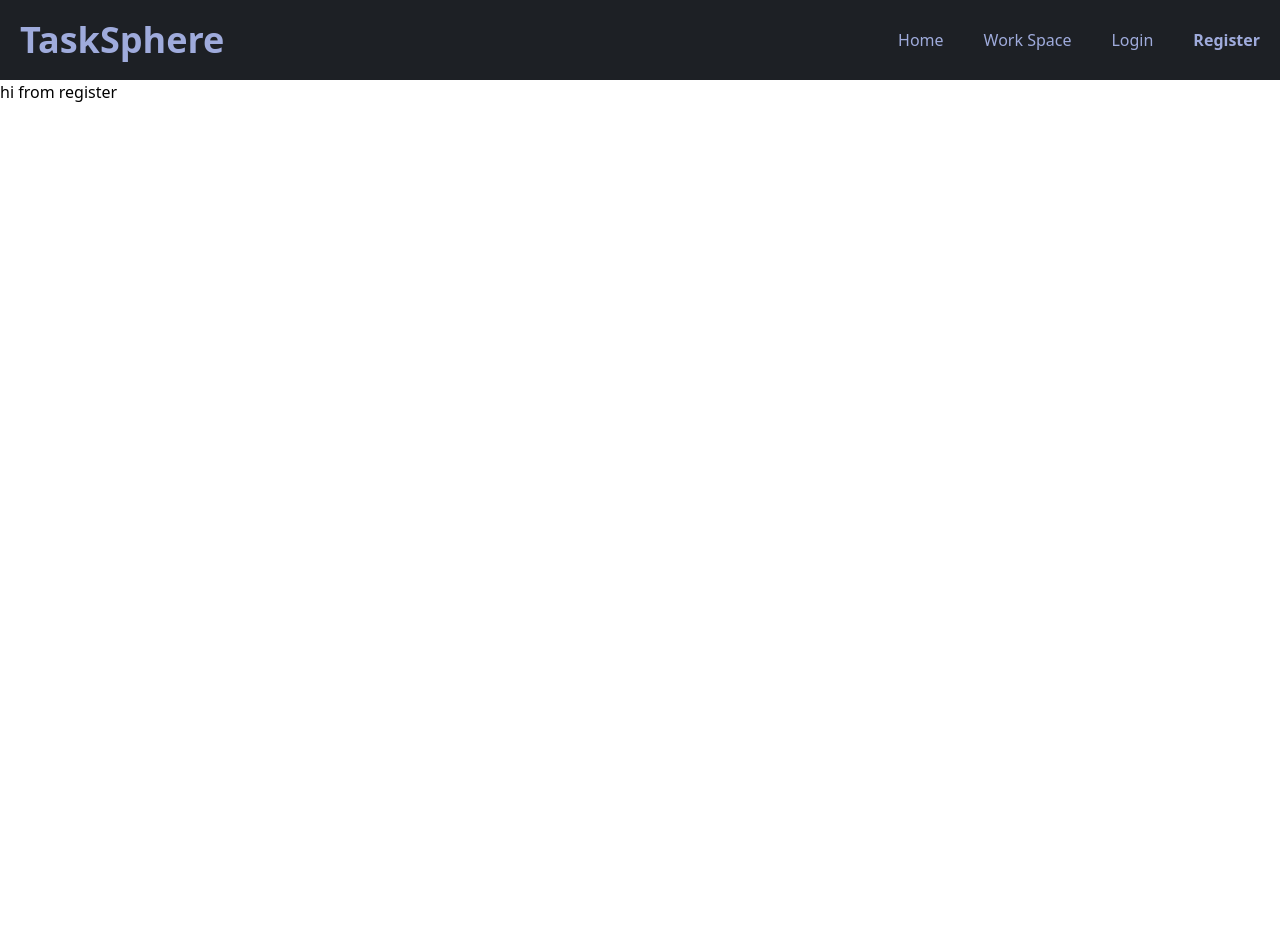
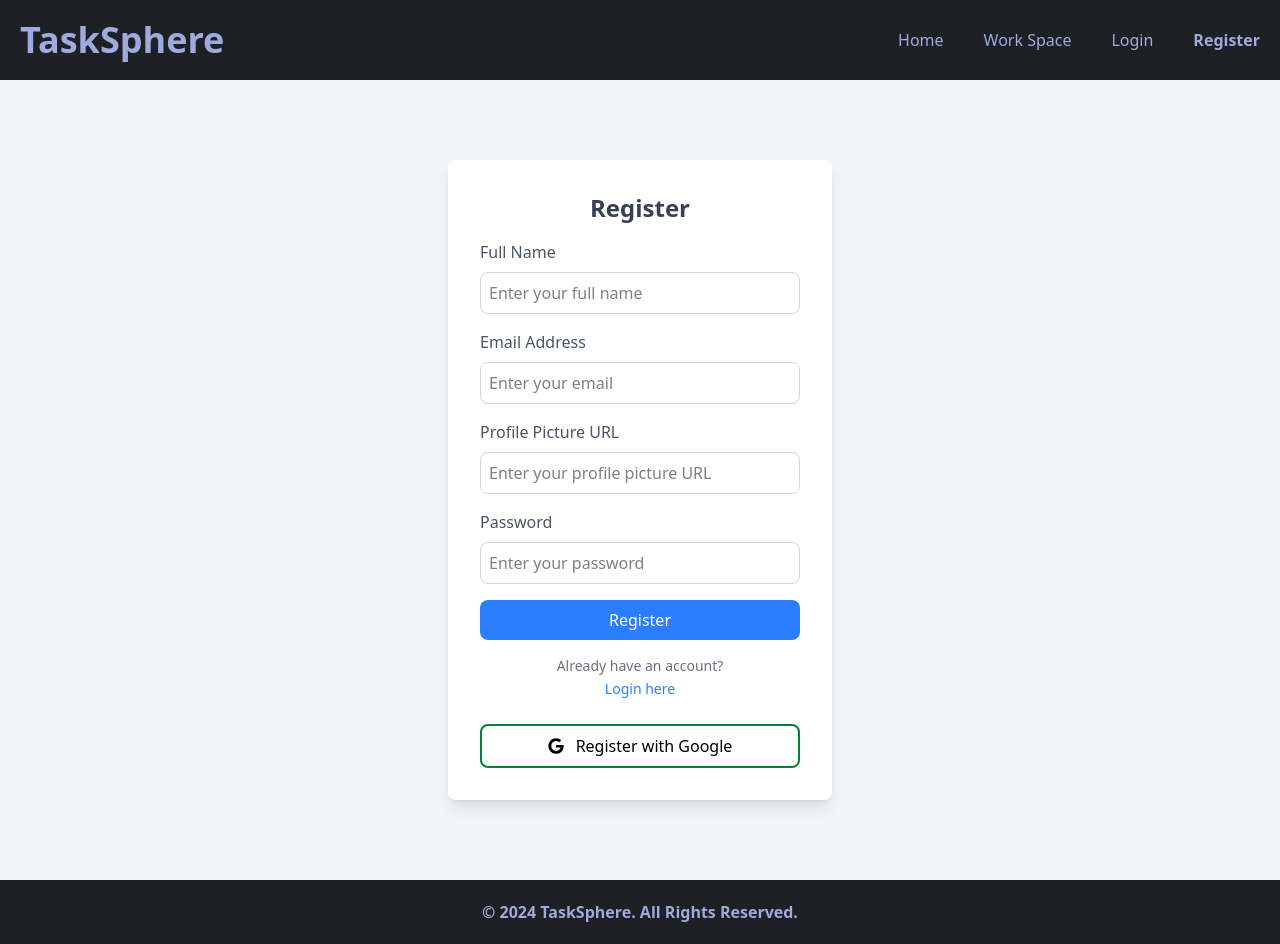
Before and after one commit to uthso297/Simple-Task-Management-Application-client, a React (Vite) app: page /register in a window 1280 px wide. Before the commit the page ends 800 px from the top, so only its background shows below. Built offline with nearby package versions, Linux system fonts and the light colour scheme.

Commit message:
designed login and register page

```diff
--- a/src/Layout/Main.jsx
+++ b/src/Layout/Main.jsx
@@ -1,11 +1,15 @@
 import { Outlet } from "react-router-dom";
 import Navbar from "../Pages/Shared/Navbar";
+import Footer from "../Pages/Shared/Footer";
 
 const Main = () => {
     return (
-        <div>
+        <div className="min-h-screen flex flex-col">
             <Navbar></Navbar>
-            <Outlet></Outlet>
+            <div className="grow">
+                <Outlet></Outlet>
+            </div>
+            <Footer></Footer>
         </div>
     );
 };
--- a/src/Pages/Login/Login.jsx
+++ b/src/Pages/Login/Login.jsx
@@ -1,10 +1,92 @@
+import { useState } from "react";
+import { FaGoogle } from "react-icons/fa";
 
-const Login = () => {
+
+function Login() {
+    const [email, setEmail] = useState("");
+    const [password, setPassword] = useState("");
+    const [errorMessage, setErrorMessage] = useState("");
+
+    const handleSubmit = (e) => {
+        e.preventDefault();
+        if (email === "" || password === "") {
+            setErrorMessage("Please fill out both fields.");
+        } else {
+
+            console.log("Logging in with:", { email, password });
+            setErrorMessage("");
+        }
+    };
+
     return (
-        <div>
-            hi from login
+        <div className="flex items-center justify-center min-h-screen bg-gray-100">
+            <div className="bg-white p-8 rounded-lg shadow-lg w-96">
+                <h2 className="text-2xl font-semibold text-center text-gray-700 mb-4">
+                    Login
+                </h2>
+                <form onSubmit={handleSubmit}>
+                    <div className="mb-4">
+                        <label className="block text-gray-600" htmlFor="email">
+                            Email Address
+                        </label>
+                        <input
+                            type="email"
+                            id="email"
+                            value={email}
+                            onChange={(e) => setEmail(e.target.value)}
+                            className="w-full p-2 mt-2 border border-gray-300 rounded-lg focus:outline-none focus:ring-2 focus:ring-blue-500"
+                            placeholder="Enter your email"
+                        />
+                    </div>
+                    <div className="mb-4">
+                        <label className="block text-gray-600" htmlFor="password">
+                            Password
+                        </label>
+                        <input
+                            type="password"
+                            id="password"
+                            value={password}
+                            onChange={(e) => setPassword(e.target.value)}
+                            className="w-full p-2 mt-2 border border-gray-300 rounded-lg focus:outline-none focus:ring-2 focus:ring-blue-500"
+                            placeholder="Enter your password"
+                        />
+                    </div>
+
+                    {errorMessage && (
+                        <p className="text-red-500 text-sm text-center mb-4">{errorMessage}</p>
+                    )}
+
+                    <button
+                        type="submit"
+                        className="w-full bg-blue-500 text-white py-2 rounded-lg hover:bg-blue-600 focus:outline-none focus:ring-2 focus:ring-blue-500"
+                    >
+                        Login
+                    </button>
+                </form>
+
+                <div className="mt-4 text-center">
+                    <a href="/forgot-password" className="text-blue-500 text-sm">
+                        Forgot password?
+                    </a>
+                </div>
+
+                {/* Google Login Button */}
+                <div className="mt-6 text-center flex items-center justify-center gap-3 border-2 border-green-700 rounded-lg px-4 py-2 cursor-pointer">
+                    <div>
+                        <FaGoogle></FaGoogle>
+                    </div>
+                    <p>Login with google</p>
+                </div>
+
+                <div className="mt-4 text-center">
+                    <p className="text-sm text-gray-500">Don&apos;t have an account?</p>
+                    <a href="/register" className="text-blue-500 text-sm">
+                        Register here
+                    </a>
+                </div>
+            </div>
         </div>
     );
-};
+}
 
 export default Login;
--- a/src/Pages/Register/Register.jsx
+++ b/src/Pages/Register/Register.jsx
@@ -1,10 +1,112 @@
+import { useState } from "react";
+import { FaGoogle } from "react-icons/fa";
 
-const Register = () => {
+function Register() {
+    const [name, setName] = useState("");
+    const [email, setEmail] = useState("");
+    const [photoLink, setPhotoLink] = useState("");
+    const [password, setPassword] = useState("");
+    const [errorMessage, setErrorMessage] = useState("");
+
+    const handleSubmit = (e) => {
+        e.preventDefault();
+        if (name === "" || email === "" || photoLink === "" || password === "") {
+            setErrorMessage("Please fill out all fields.");
+        } else {
+            console.log("Registering with:", { name, email, photoLink, password });
+            setErrorMessage("");
+        }
+    };
+
     return (
-        <div>
-            hi from register
+        <div className="flex items-center justify-center min-h-screen bg-gray-100">
+            <div className="bg-white p-8 rounded-lg shadow-lg w-96">
+                <h2 className="text-2xl font-semibold text-center text-gray-700 mb-4">
+                    Register
+                </h2>
+                <form onSubmit={handleSubmit}>
+                    <div className="mb-4">
+                        <label className="block text-gray-600" htmlFor="name">
+                            Full Name
+                        </label>
+                        <input
+                            type="text"
+                            id="name"
+                            value={name}
+                            onChange={(e) => setName(e.target.value)}
+                            className="w-full p-2 mt-2 border border-gray-300 rounded-lg focus:outline-none focus:ring-2 focus:ring-blue-500"
+                            placeholder="Enter your full name"
+                        />
+                    </div>
+                    <div className="mb-4">
+                        <label className="block text-gray-600" htmlFor="email">
+                            Email Address
+                        </label>
+                        <input
+                            type="email"
+                            id="email"
+                            value={email}
+                            onChange={(e) => setEmail(e.target.value)}
+                            className="w-full p-2 mt-2 border border-gray-300 rounded-lg focus:outline-none focus:ring-2 focus:ring-blue-500"
+                            placeholder="Enter your email"
+                        />
+                    </div>
+                    <div className="mb-4">
+                        <label className="block text-gray-600" htmlFor="photoLink">
+                            Profile Picture URL
+                        </label>
+                        <input
+                            type="text"
+                            id="photoLink"
+                            value={photoLink}
+                            onChange={(e) => setPhotoLink(e.target.value)}
+                            className="w-full p-2 mt-2 border border-gray-300 rounded-lg focus:outline-none focus:ring-2 focus:ring-blue-500"
+                            placeholder="Enter your profile picture URL"
+                        />
+                    </div>
+                    <div className="mb-4">
+                        <label className="block text-gray-600" htmlFor="password">
+                            Password
+                        </label>
+                        <input
+                            type="password"
+                            id="password"
+                            value={password}
+                            onChange={(e) => setPassword(e.target.value)}
+                            className="w-full p-2 mt-2 border border-gray-300 rounded-lg focus:outline-none focus:ring-2 focus:ring-blue-500"
+                            placeholder="Enter your password"
+                        />
+                    </div>
+
+                    {errorMessage && (
+                        <p className="text-red-500 text-sm text-center mb-4">{errorMessage}</p>
+                    )}
+
+                    <button
+                        type="submit"
+                        className="w-full bg-blue-500 text-white py-2 rounded-lg hover:bg-blue-600 focus:outline-none focus:ring-2 focus:ring-blue-500"
+                    >
+                        Register
+                    </button>
+                </form>
+
+                <div className="mt-4 text-center">
+                    <p className="text-sm text-gray-500">Already have an account?</p>
+                    <a href="/login" className="text-blue-500 text-sm">
+                        Login here
+                    </a>
+                </div>
+
+                {/* Google Login Button */}
+                <div className="mt-6 text-center flex items-center justify-center gap-3 border-2 border-green-700 rounded-lg px-4 py-2 cursor-pointer">
+                    <div>
+                        <FaGoogle />
+                    </div>
+                    <p>Register with Google</p>
+                </div>
+            </div>
         </div>
     );
-};
+}
 
 export default Register;
--- /dev/null
+++ b/src/Pages/Shared/Footer.jsx
@@ -0,0 +1,10 @@
+
+const Footer = () => {
+    return (
+        <div className="bg-[#1d2025] p-5">
+            <h1 className="text-center text-[#9fabdc] font-bold">© 2024 TaskSphere. All Rights Reserved.</h1>
+        </div>
+    );
+};
+
+export default Footer;
```
